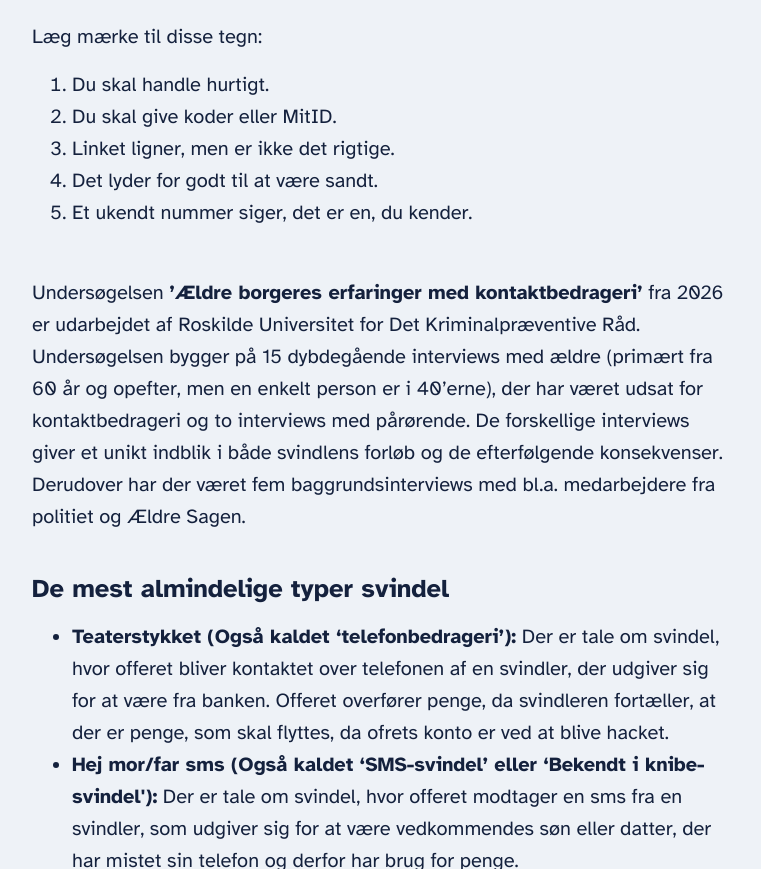
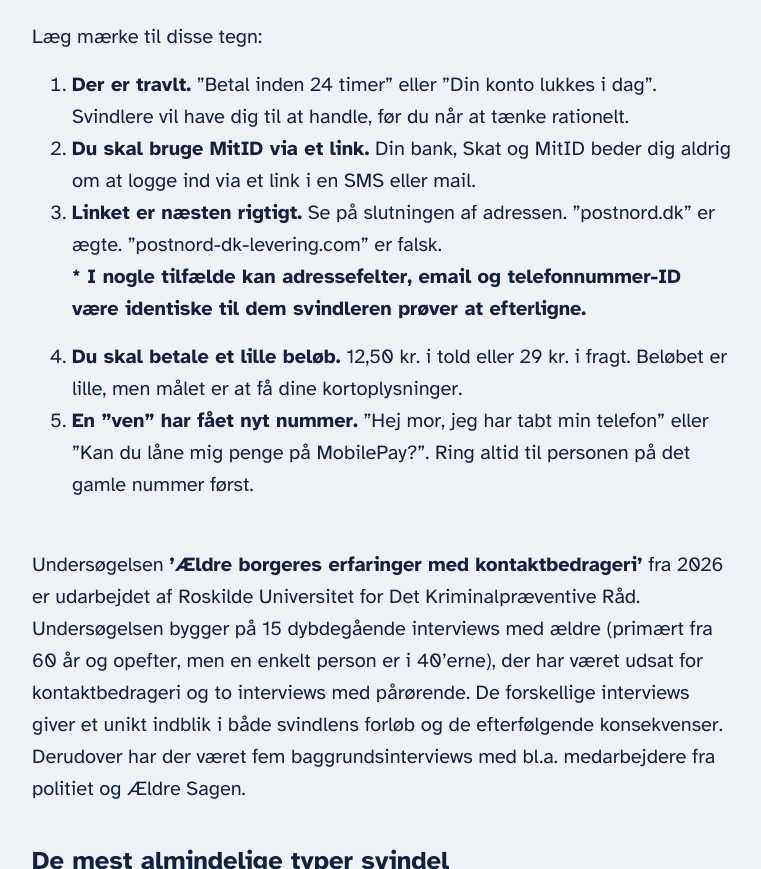
Before and after one commit to olivergx/STOPSCAM, a plain HTML site: page viden.html in a window 1280 px wide. Shown: the part 883-1752 px from the top of the page, without its empty margins (82-843 px from the left). Drawn offline with Linux system fonts and the light colour scheme.

Commit message:
opdateret tegn-sektion

```diff
--- a/viden.html
+++ b/viden.html
@@ -71,11 +71,26 @@
         </div>
         <p>Læg mærke til disse tegn:</p>
         <ol>
-          <li>Du skal handle hurtigt.</li>
-          <li>Du skal give koder eller MitID.</li>
-          <li>Linket ligner, men er ikke det rigtige.</li>
-          <li>Det lyder for godt til at være sandt.</li>
-          <li>Et ukendt nummer siger, det er en, du kender.</li>
+          <li>
+            <strong>Der er travlt.</strong> ”Betal inden 24 timer” eller ”Din konto lukkes i dag”.
+            Svindlere vil have dig til at handle, før du når at tænke rationelt.
+          </li>
+          <li>
+            <strong>Du skal bruge MitID via et link.</strong> Din bank, Skat og MitID beder dig
+            aldrig om at logge ind via et link i en SMS eller mail.
+          </li>
+          <li>
+            <strong>Linket er næsten rigtigt.</strong> Se på slutningen af adressen. ”postnord.dk”
+            er ægte. ”postnord-dk-levering.com” er falsk. <p style="font-weight: bold;">* I nogle tilfælde kan adressefelter, email og telefonnummer-ID være identiske til dem svindleren prøver at efterligne.</p>
+          </li>
+          <li>
+            <strong>Du skal betale et lille beløb.</strong> 12,50 kr. i told eller 29 kr. i fragt.
+            Beløbet er lille, men målet er at få dine kortoplysninger.
+          </li>
+          <li>
+            <strong>En ”ven” har fået nyt nummer.</strong> ”Hej mor, jeg har tabt min telefon” eller
+            ”Kan du låne mig penge på MobilePay?”. Ring altid til personen på det gamle nummer først.
+          </li>
         </ol>
       </section>
 
```
